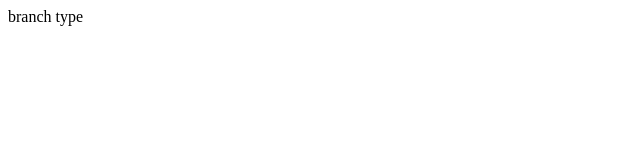
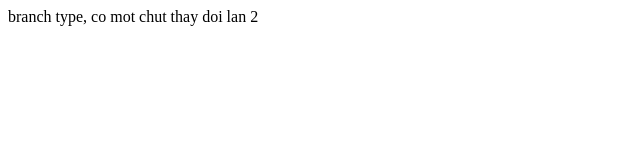
Before and after one commit to hohoangcung/abc, a plain HTML site: page index.html in a window 1280 px wide. Shown: the whole page, without its empty margins (0-640 px from the left). Drawn offline with Linux system fonts and the light colour scheme.

Commit message:
Update index.html

```diff
--- a/index.html
+++ b/index.html
@@ -7,6 +7,7 @@
     <title>Document</title>
 </head>
 <body>
-    <a>branch type </a>
+    <a>branch type, co mot chut thay doi </a>
+    <a>lan 2 </a>
 </body>
 </html>
```
